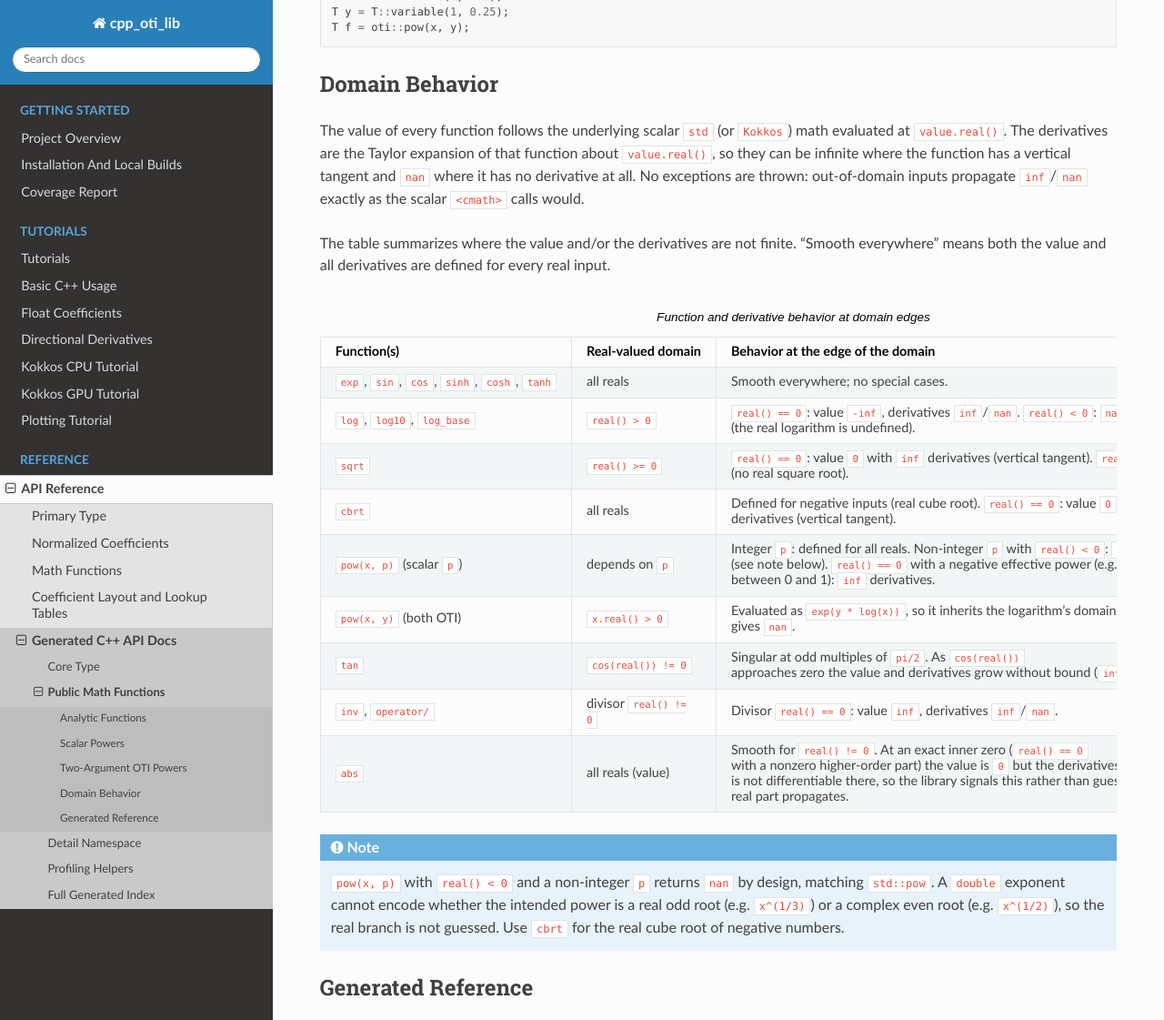
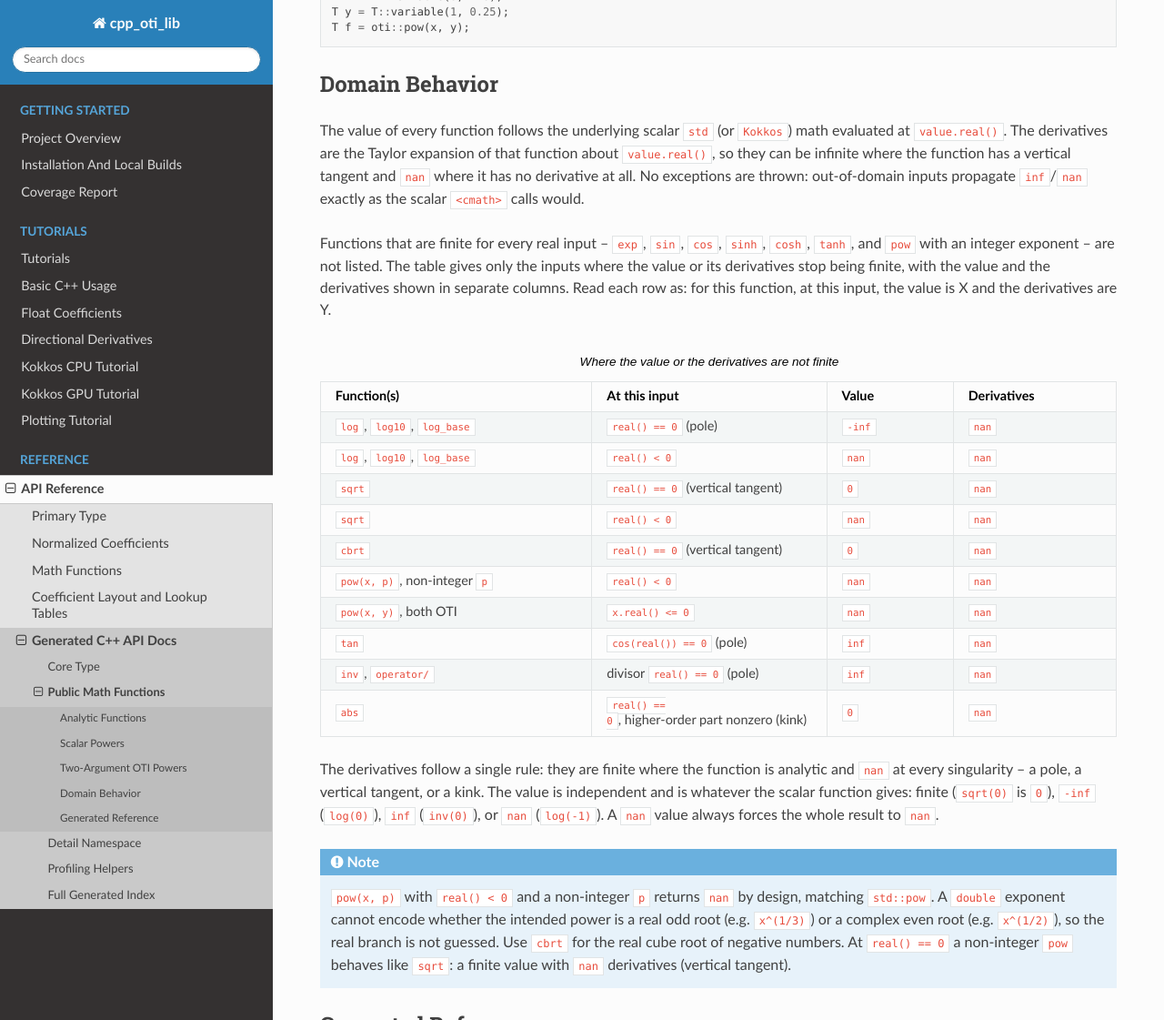
Before and after one commit to Samm-Py/cpp_oti_lib, a Sphinx documentation site: the page built from docs/api/functions.rst, in a window 1280 px wide and 1400 px high, scrolled down 1006 px, cut to the strip 0-1121 px from the top of the window. Shown: the whole strip at 91% size. Built offline with Sphinx 7.4.7 and the Read the Docs theme 3.1.0, drawn with Linux system fonts in a browser that asks for light colours.

Commit message:
Handle singular Taylor derivatives consistently

```diff
--- a/docs/api/functions.rst
+++ b/docs/api/functions.rst
@@ -63,55 +63,67 @@ the function has a vertical tangent and ``nan`` where it has no derivative at
 all. No exceptions are thrown: out-of-domain inputs propagate ``inf``/``nan``
 exactly as the scalar ``<cmath>`` calls would.
 
-The table summarizes where the value and/or the derivatives are not finite.
-"Smooth everywhere" means both the value and all derivatives are defined for
-every real input.
+Functions that are finite for every real input -- ``exp``, ``sin``, ``cos``,
+``sinh``, ``cosh``, ``tanh``, and ``pow`` with an integer exponent -- are not
+listed. The table gives only the inputs where the value or its derivatives stop
+being finite, with the value and the derivatives shown in separate columns. Read
+each row as: for this function, at this input, the value is X and the
+derivatives are Y.
 
-.. list-table:: Function and derivative behavior at domain edges
+.. list-table:: Where the value or the derivatives are not finite
    :header-rows: 1
-   :widths: 26 20 54
+   :widths: 30 26 14 18
 
    * - Function(s)
-     - Real-valued domain
-     - Behavior at the edge of the domain
-   * - ``exp``, ``sin``, ``cos``, ``sinh``, ``cosh``, ``tanh``
-     - all reals
-     - Smooth everywhere; no special cases.
+     - At this input
+     - Value
+     - Derivatives
    * - ``log``, ``log10``, ``log_base``
-     - ``real() > 0``
-     - ``real() == 0``: value ``-inf``, derivatives ``inf``/``nan``.
-       ``real() < 0``: ``nan`` (the real logarithm is undefined).
+     - ``real() == 0`` (pole)
+     - ``-inf``
+     - ``nan``
+   * - ``log``, ``log10``, ``log_base``
+     - ``real() < 0``
+     - ``nan``
+     - ``nan``
    * - ``sqrt``
-     - ``real() >= 0``
-     - ``real() == 0``: value ``0`` with ``inf`` derivatives (vertical tangent).
-       ``real() < 0``: ``nan`` (no real square root).
+     - ``real() == 0`` (vertical tangent)
+     - ``0``
+     - ``nan``
+   * - ``sqrt``
+     - ``real() < 0``
+     - ``nan``
+     - ``nan``
    * - ``cbrt``
-     - all reals
-     - Defined for negative inputs (real cube root). ``real() == 0``: value
-       ``0`` with ``inf`` derivatives (vertical tangent).
-   * - ``pow(x, p)`` (scalar ``p``)
-     - depends on ``p``
-     - Integer ``p``: defined for all reals. Non-integer ``p`` with
-       ``real() < 0``: ``nan`` (see note below). ``real() == 0`` with a negative
-       effective power (e.g. ``p`` between 0 and 1): ``inf`` derivatives.
-   * - ``pow(x, y)`` (both OTI)
-     - ``x.real() > 0``
-     - Evaluated as ``exp(y * log(x))``, so it inherits the logarithm's domain:
-       ``x.real() <= 0`` gives ``nan``.
+     - ``real() == 0`` (vertical tangent)
+     - ``0``
+     - ``nan``
+   * - ``pow(x, p)``, non-integer ``p``
+     - ``real() < 0``
+     - ``nan``
+     - ``nan``
+   * - ``pow(x, y)``, both OTI
+     - ``x.real() <= 0``
+     - ``nan``
+     - ``nan``
    * - ``tan``
-     - ``cos(real()) != 0``
-     - Singular at odd multiples of ``pi/2``. As ``cos(real())`` approaches zero
-       the value and derivatives grow without bound (``inf`` when it is exactly
-       zero).
+     - ``cos(real()) == 0`` (pole)
+     - ``inf``
+     - ``nan``
    * - ``inv``, ``operator/``
-     - divisor ``real() != 0``
-     - Divisor ``real() == 0``: value ``inf``, derivatives ``inf``/``nan``.
+     - divisor ``real() == 0`` (pole)
+     - ``inf``
+     - ``nan``
    * - ``abs``
-     - all reals (value)
-     - Smooth for ``real() != 0``. At an exact inner zero (``real() == 0`` with a
-       nonzero higher-order part) the value is ``0`` but the derivatives are
-       ``nan``: ``abs`` is not differentiable there, so the library signals this
-       rather than guessing a subgradient. A ``nan`` real part propagates.
+     - ``real() == 0``, higher-order part nonzero (kink)
+     - ``0``
+     - ``nan``
+
+The derivatives follow a single rule: they are finite where the function is
+analytic and ``nan`` at every singularity -- a pole, a vertical tangent, or a
+kink. The value is independent and is whatever the scalar function gives:
+finite (``sqrt(0)`` is ``0``), ``-inf`` (``log(0)``), ``inf`` (``inv(0)``), or
+``nan`` (``log(-1)``). A ``nan`` value always forces the whole result to ``nan``.
 
 .. note::
 
@@ -119,7 +131,9 @@ every real input.
    design, matching ``std::pow``. A ``double`` exponent cannot encode whether the
    intended power is a real odd root (e.g. ``x^(1/3)``) or a complex even root
    (e.g. ``x^(1/2)``), so the real branch is not guessed. Use ``cbrt`` for the
-   real cube root of negative numbers.
+   real cube root of negative numbers. At ``real() == 0`` a non-integer ``pow``
+   behaves like ``sqrt``: a finite value with ``nan`` derivatives (vertical
+   tangent).
 
 Generated Reference
 -------------------
```
Also changed, not shown: 5 other files.
